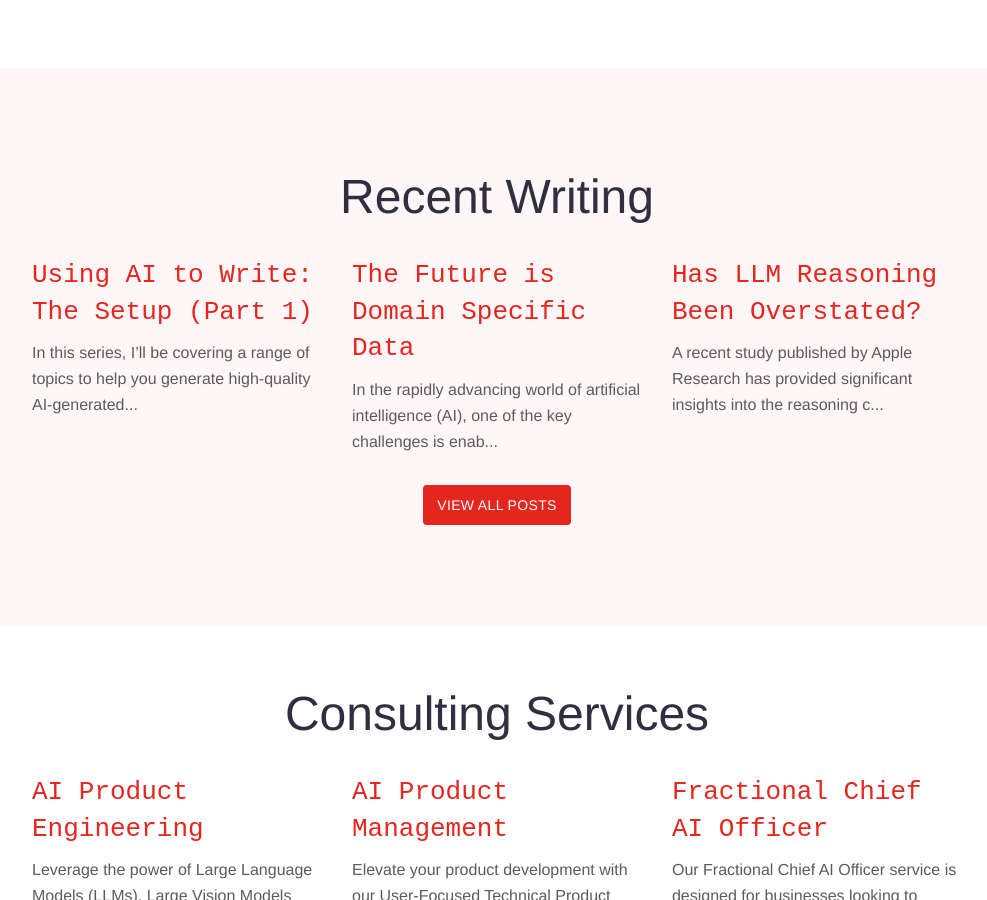
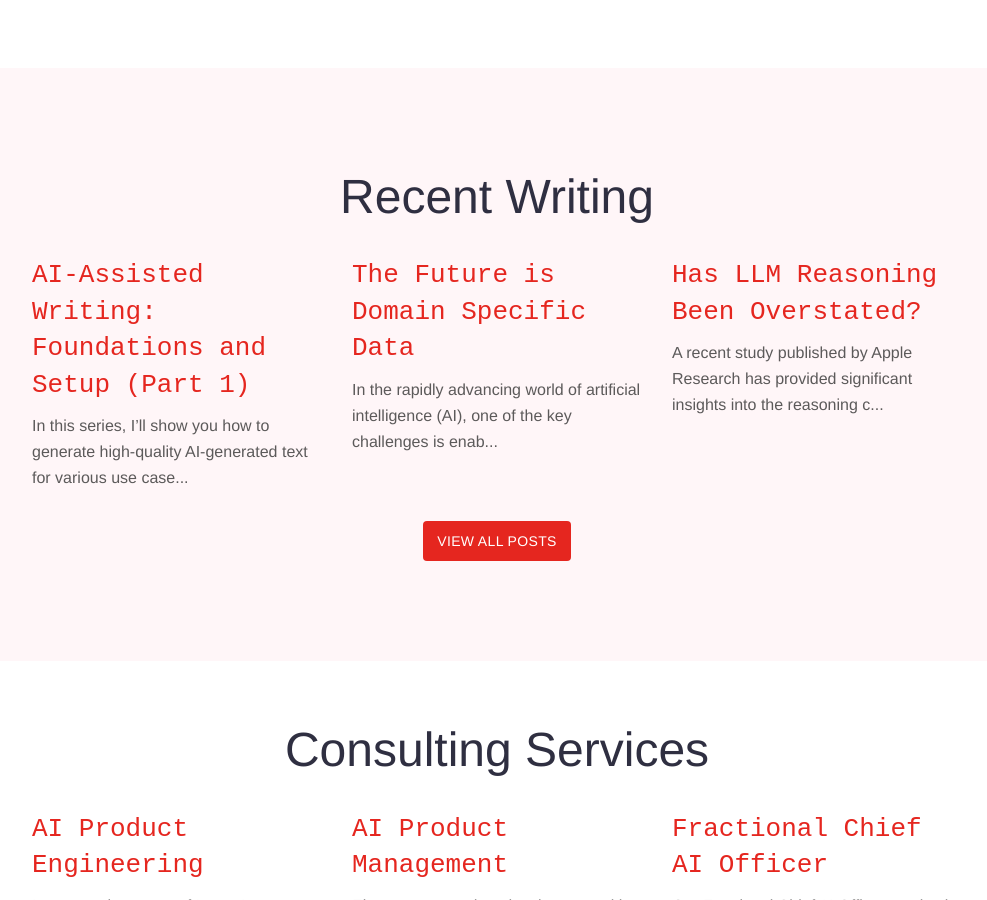
Before and after one commit to Shakakai/100x, a Jekyll site: the page built from index.md, in a window 1280 px wide and 900 px high, scrolled down 760 px. Shown: the whole window, without its empty margins (143-1130 px from the left). Built offline with Jekyll 4.4.1, drawn with Linux system fonts in a browser that asks for light colours; some web fonts are replaced.

Commit message:
update post

```diff
--- a/_posts/2024-10-18-ai-writing-part-1.md
+++ b/_posts/2024-10-18-ai-writing-part-1.md
@@ -1,19 +1,19 @@
 ---
 layout: post
-title: "Using AI to Write: The Setup (Part 1)"
+title: "AI-Assisted Writing: Foundations and Setup (Part 1)"
 date: 2024-10-18
 image: /images/posts/ai-writing-part-1.png
 description: A guide to setting up AI-generated text, covering writing style, rules for LLMs, and document structure.
 ---
 
-In this series, I'll be covering a range of topics to help you generate high-quality AI-generated text for various uses, including blog posts, social media updates, press releases, product announcements, and more. Here's a breakdown of the series:
+In this series, I'll show you how to generate high-quality AI-generated text for various use cases from code. You'll need to be familiar with Python 3.9+ to follow along. Here's an outline of the series:
 
-1. **The Setup:** What do you need to get started?
-2. **Naive Social Post Generator**
+1. **Foundations & Setup:**
+2. **Naive Social Media Post Generator**
 3. **Basic Writing Agent**
 4. **Advanced Writing Agent**
 
-Before we dive into code, it's crucial to gather some foundational information about the document you're aiming to create. This involves considering the writing style, defining the rules for the AI language model (LLM), structuring the document, and identifying the criteria you'll use to evaluate the results.
+Before we dive into coding, it's crucial to gather some foundational information about the document you're aiming to create. This involves considering the writing style, defining the rules for the AI language model (LLM), deciding on the document structure, and identifying the criteria you'll use to evaluate the results.
 
 ## Defining the Writing Style
 
@@ -24,11 +24,11 @@
 - Are there specific writing styles to avoid, such as passive voice, split infinitives, or unnecessary wordiness?
 - Do you require gender-inclusive language, or do you prefer a more traditional approach?
 
-By clearly defining the style, you provide the LLM with a concrete direction, improving the quality and consistency of the output.
+By clearly defining the style, you provide the LLM with concrete examples of what you do and do not want, improving the quality and consistency of the output.
 
 ## Establishing Writing Rules for the LLM
 
-Although the writing style provides general guidance, you'll also need to define specific writing rules for the LLM. Consider these points:
+Although the writing style provides general guidance, you'll also need to define specific writing rules for the LLM. Consider these areas:
 
 - **Dates and numbers:** How should they be represented? Is it "October 18, 2024" or "18/10/2024"?
 - **Capitalization rules:**
@@ -64,7 +64,7 @@
 - **Content sensitivity:** Is there any potentially objectionable material in the document?
 - **Adherence to writing rules:** Does the document follow all the style and writing rules you've outlined?
 
-These criteria will be rated on a scale of 1-10, with specific feedback provided for improvements. This iterative process allows for continuous refinement and optimization of the generated content.
+When we get to agents, these criteria will be rated on a scale of 1-10, with specific feedback provided for improvements. The agents we build will use the feedback to improve the quality of the generated text, allowing for iterative optimization.
 
 ## Conclusion
 
```
